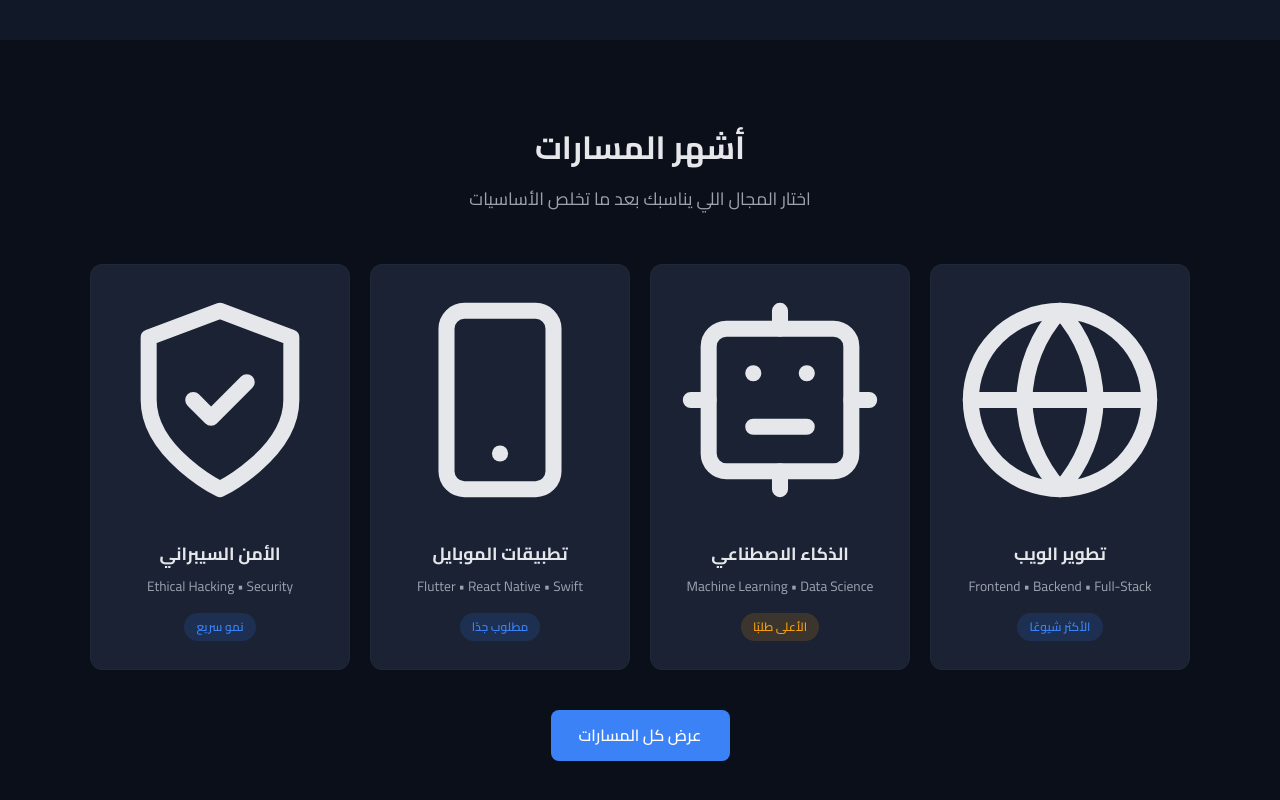
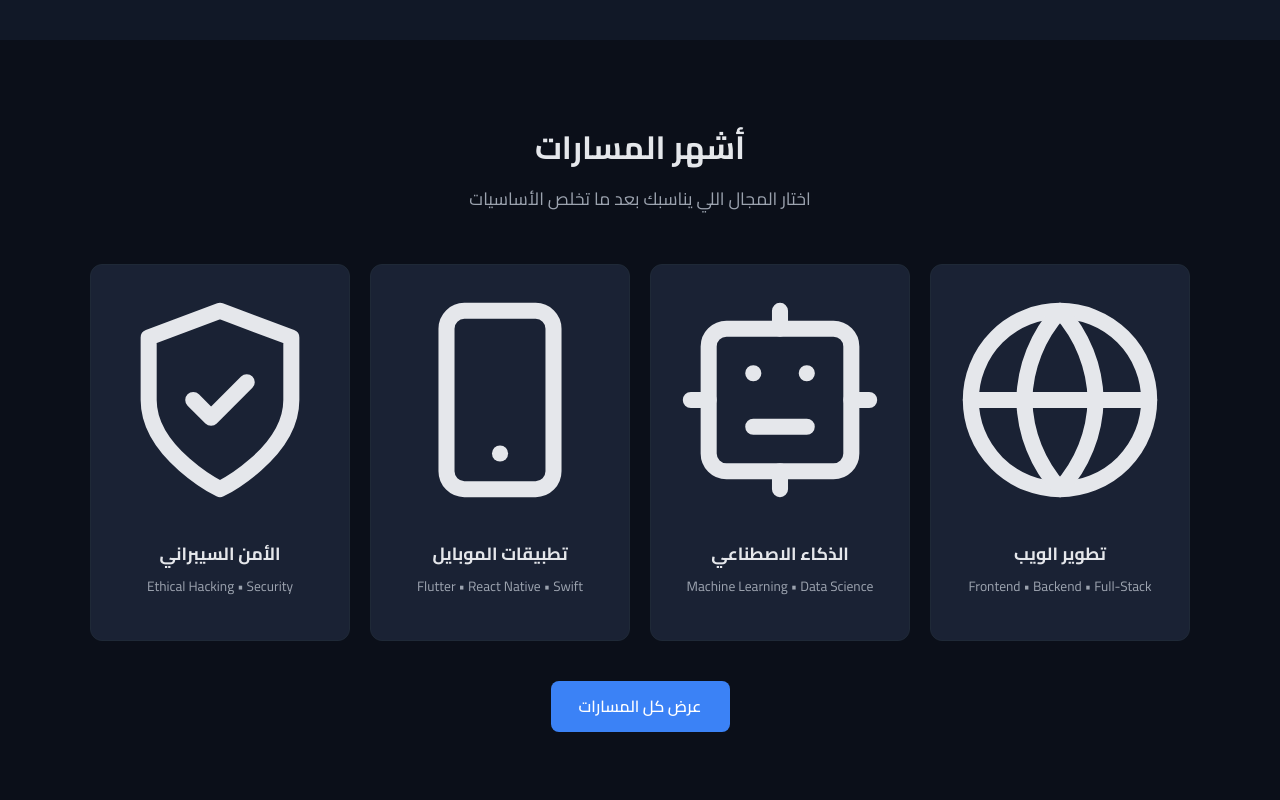
Before and after one commit to Dev-OmarAlaa/CS50_Final_Project, a plain HTML site: page index.html in a window 1280 px wide. Shown: the part 1738-2538 px from the top of the page. Drawn offline with Linux system fonts and the light colour scheme.

Commit message:
Update index.html
Removed tags from several sections to streamline content.

```diff
--- a/index.html
+++ b/index.html
@@ -43,7 +43,7 @@
             <h1>توقف عن التشتت.<br>ابدأ بوضوح.</h1>
             <p class="hero-desc">
                 موقع واحد يجمع لك الطريق الصحيح لتعلم البرمجة:
-                أساسيات قوية ← فهم سوق العمل ← اختيار مسار واضح ← كورسات مختارة بعناية (عربي + إنجليزي).
+                أساسيات قوية ← فهم سوق العمل ← اختيار مسار واضح ← كورسات مختارة بعناية.
             </p>
             <div class="hero-btns">
                 <a href="basics.html" class="btn btn-primary">ابدأ بالأساسيات</a>
@@ -151,7 +151,7 @@
                     </div>
                     <h3>تطوير الويب</h3>
                     <p>Frontend • Backend • Full-Stack</p>
-                    <span class="path-tag">الأكثر شيوعًا</span>
+
                 </a>
                 <a href="roadmaps.html#ai" class="path-card">
                     <div class="path-icon">
@@ -164,7 +164,6 @@
                     </div>
                     <h3>الذكاء الاصطناعي</h3>
                     <p>Machine Learning • Data Science</p>
-                    <span class="path-tag hot">الأعلى طلبًا</span>
                 </a>
                 <a href="roadmaps.html#mobile" class="path-card">
                     <div class="path-icon">
@@ -176,7 +175,6 @@
                     </div>
                     <h3>تطبيقات الموبايل</h3>
                     <p>Flutter • React Native • Swift</p>
-                    <span class="path-tag">مطلوب جدًا</span>
                 </a>
                 <a href="roadmaps.html#security" class="path-card">
                     <div class="path-icon">
@@ -188,7 +186,6 @@
                     </div>
                     <h3>الأمن السيبراني</h3>
                     <p>Ethical Hacking • Security</p>
-                    <span class="path-tag">نمو سريع</span>
                 </a>
             </div>
             <div class="center-btn">
```
